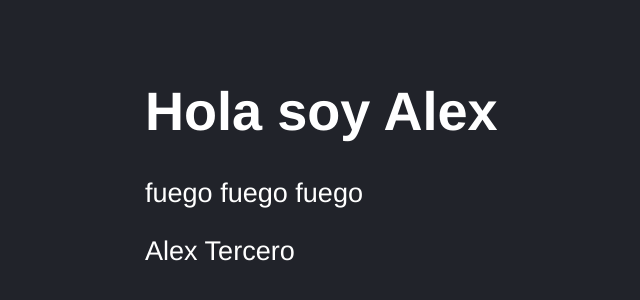
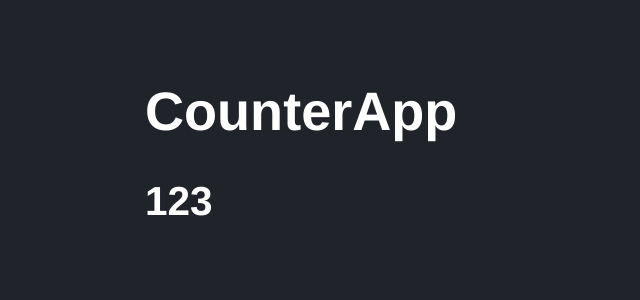
Before and after one commit to AlexProcess/Learning_React, a React (Vite) app in the folder 03-counter-app-vite/: page / in a window 1280 px wide. Shown: the part 104-404 px from the top of the page, without its empty margins (3-643 px from the left). Built offline with nearby package versions, Linux system fonts and the light colour scheme.

Commit message:
tarea counterApp

```diff
--- /dev/null
+++ b/03-counter-app-vite/src/CounterApp.jsx
@@ -0,0 +1,19 @@
+import React from "react";
+import PropTypes from "prop-types";
+
+export const CounterApp = ({ value }) => {
+    return (
+        <>
+            <h1>CounterApp</h1>
+            <h2> {value} </h2>
+        </>
+    );
+};
+
+CounterApp.propTypes = {
+    value: PropTypes.number.isRequired,
+};
+
+CounterApp.defaultProps = {
+    value: "No hay valor",
+};
--- a/03-counter-app-vite/src/main.jsx
+++ b/03-counter-app-vite/src/main.jsx
@@ -3,9 +3,10 @@
 import "./styles.css";
 import { FirstApp } from "./FirstApp";
 import { HelloWorldApp } from "./HelloWorldApp";
+import { CounterApp } from "./CounterApp";
 
 reactDOM.createRoot(document.getElementById("root")).render(
     <React.StrictMode>
-        <FirstApp title={"Hola soy Alex"} subTitle={"fuego fuego fuego"} />
+        <CounterApp value={123} />
     </React.StrictMode>
 );
```
